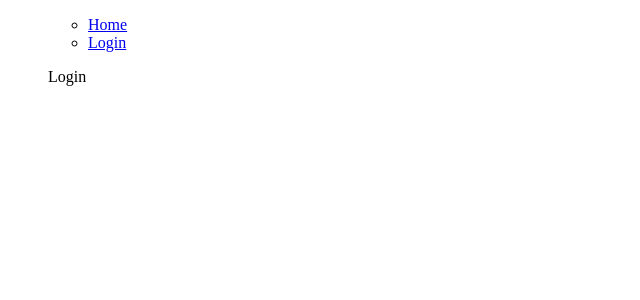
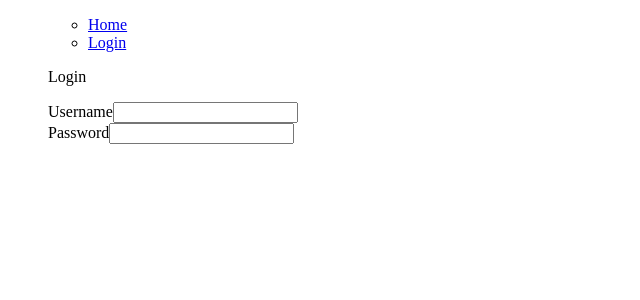
Before and after one commit to hack4impact-calpoly/naacp, a React (Create React App) app in the folder frontend/: page /login in a window 1280 px wide. Shown: the top 300 px of the page, without its empty margins (0-640 px from the left). Built offline with nearby package versions, Linux system fonts and the light colour scheme.

Commit message:
added basis of username + login fields

```diff
--- a/frontend/src/components/Login/login.js
+++ b/frontend/src/components/Login/login.js
@@ -4,6 +4,24 @@ function Login() {
   return (
     <div className="Login">
       <p>Login</p>
+      <div>
+        <label htmlFor="" className="text-sm font-bold text-gray-600 block">
+          Username
+        </label>
+        <input
+          type="text"
+          className="w-full p=2 border border-gray-300 rounded mt-1"
+        ></input>
+      </div>
+      <div>
+        <label htmlFor="" className="text-sm font-bold text-gray-600 block">
+          Password
+        </label>
+        <input
+          type="password"
+          className="w-full p=2 border border-gray-300 rounded mt-1"
+        ></input>
+      </div>
     </div>
   );
 }
```
